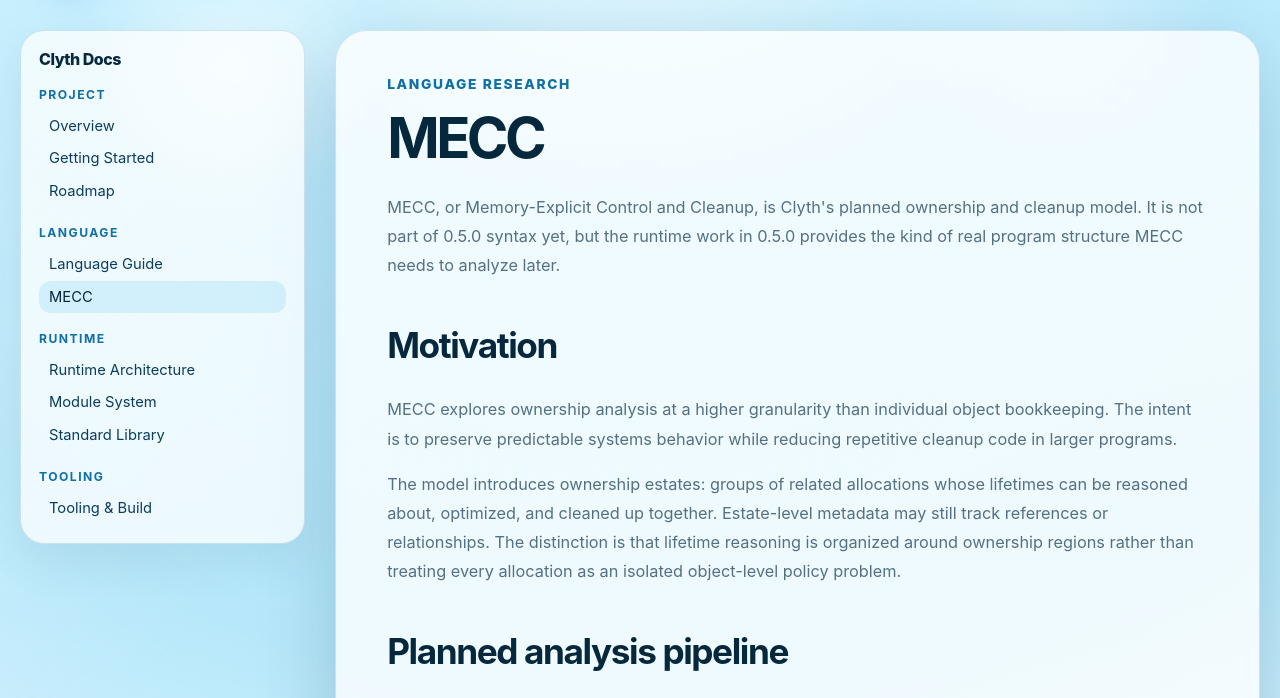
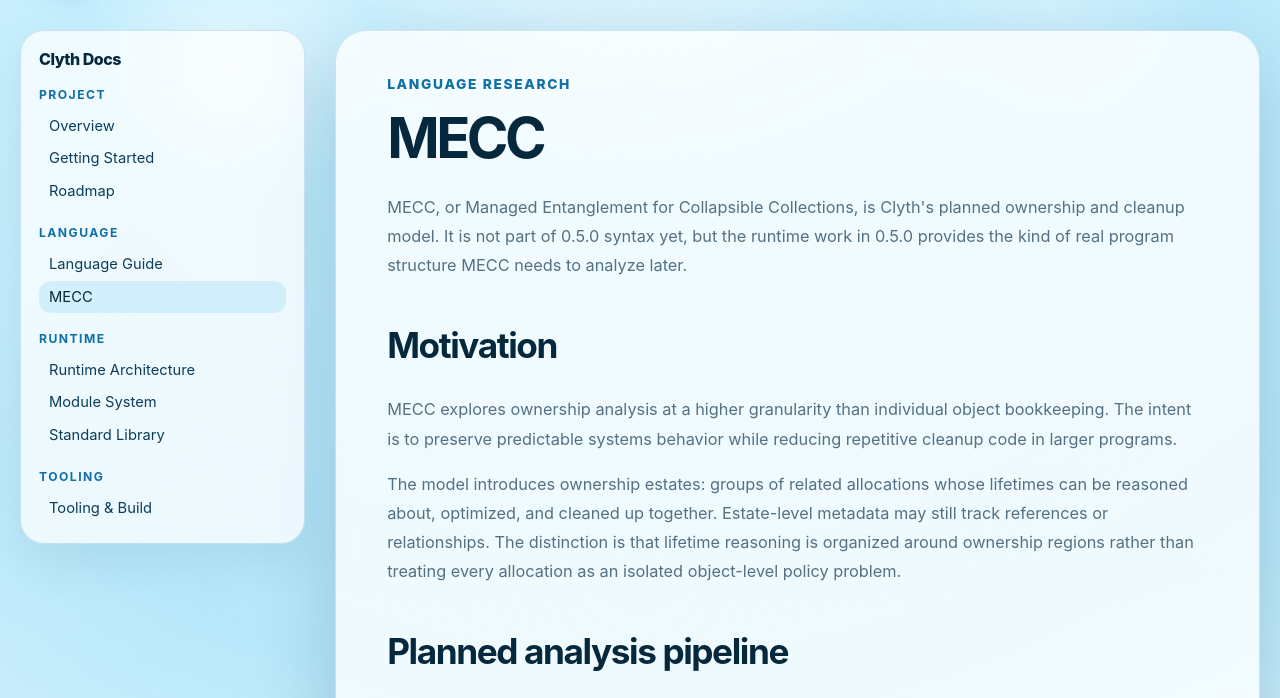
Before and after one commit to mali5820k/clyth-docs, a plain HTML site: page docs/mecc.html in a window 1280 px wide. Shown: the part 77-775 px from the top of the page. Drawn offline with Linux system fonts and the light colour scheme.

Commit message:
Update mecc.html

```diff
--- a/docs/mecc.html
+++ b/docs/mecc.html
@@ -48,7 +48,7 @@
     <article class="doc-page">
 <span class="breadcrumb">Language Research</span>
 <h1>MECC</h1>
-<p class="lead">MECC, or Memory-Explicit Control and Cleanup, is Clyth's planned ownership and cleanup model. It is not part of 0.5.0 syntax yet, but the runtime work in 0.5.0 provides the kind of real program structure MECC needs to analyze later.</p>
+<p class="lead">MECC, or Managed Entanglement for Collapsible Collections, is Clyth's planned ownership and cleanup model. It is not part of 0.5.0 syntax yet, but the runtime work in 0.5.0 provides the kind of real program structure MECC needs to analyze later.</p>
 <h2>Motivation</h2>
 <p>MECC explores ownership analysis at a higher granularity than individual object bookkeeping. The intent is to preserve predictable systems behavior while reducing repetitive cleanup code in larger programs.</p>
 <p>The model introduces ownership estates: groups of related allocations whose lifetimes can be reasoned about, optimized, and cleaned up together. Estate-level metadata may still track references or relationships. The distinction is that lifetime reasoning is organized around ownership regions rather than treating every allocation as an isolated object-level policy problem.</p>
```
